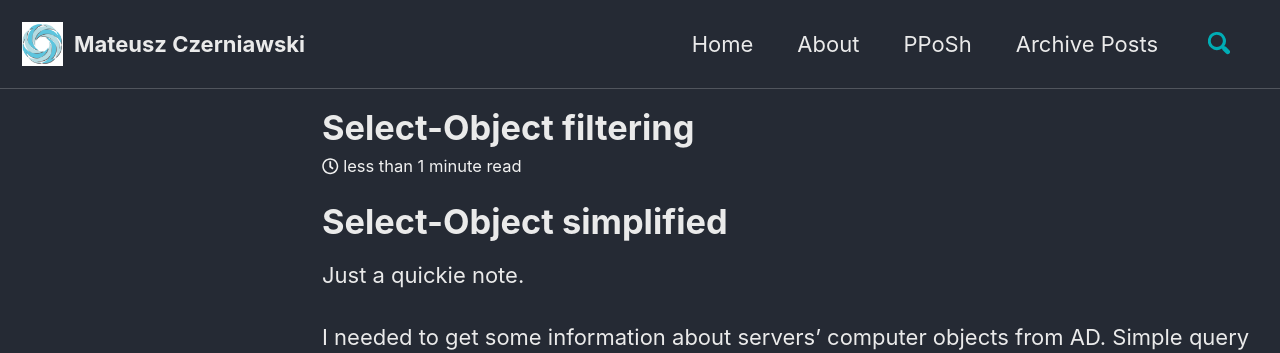
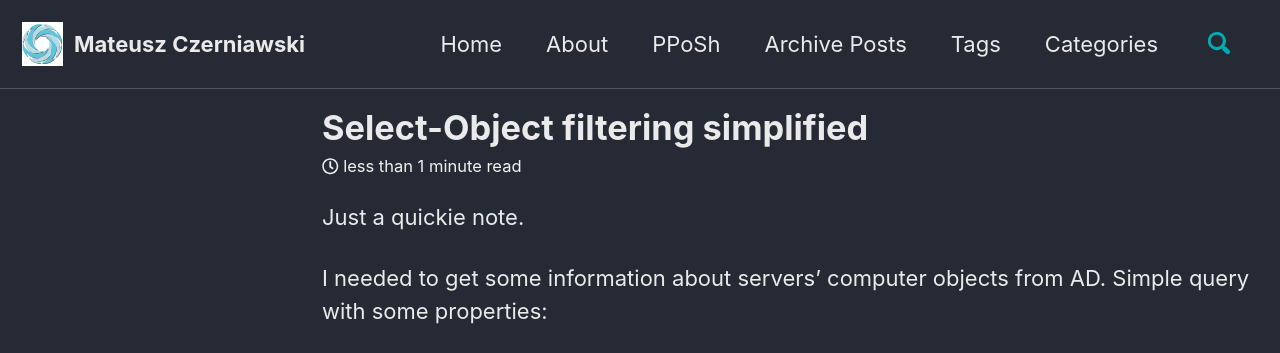
Before and after one commit to mczerniawski/mczerniawski.github.io, a Jekyll site: the page built from _posts/2018-09-03-select-object-filtering.md, in a window 1280 px wide and 900 px high, cut to the strip 0-353 px from the top of the window. Built offline with Jekyll 4.4.1, drawn with Linux system fonts in a browser that asks for light colours; cached includes are drawn as plain includes; nearby versions of some CDN libraries.

```diff
--- a/_posts/2018-09-03-select-object-filtering.md
+++ b/_posts/2018-09-03-select-object-filtering.md
@@ -1,13 +1,11 @@
 ---
-title: Select-Object filtering
+title: Select-Object filtering simplified
 categories:
     - PowerShell
 tags:
     - PowerShell
     - Select-Object
 ---
-
-# Select-Object simplified
 
 Just a quickie note.
 
```
Also changed, not shown: _data/navigation.yml (+4 -4 lines).
